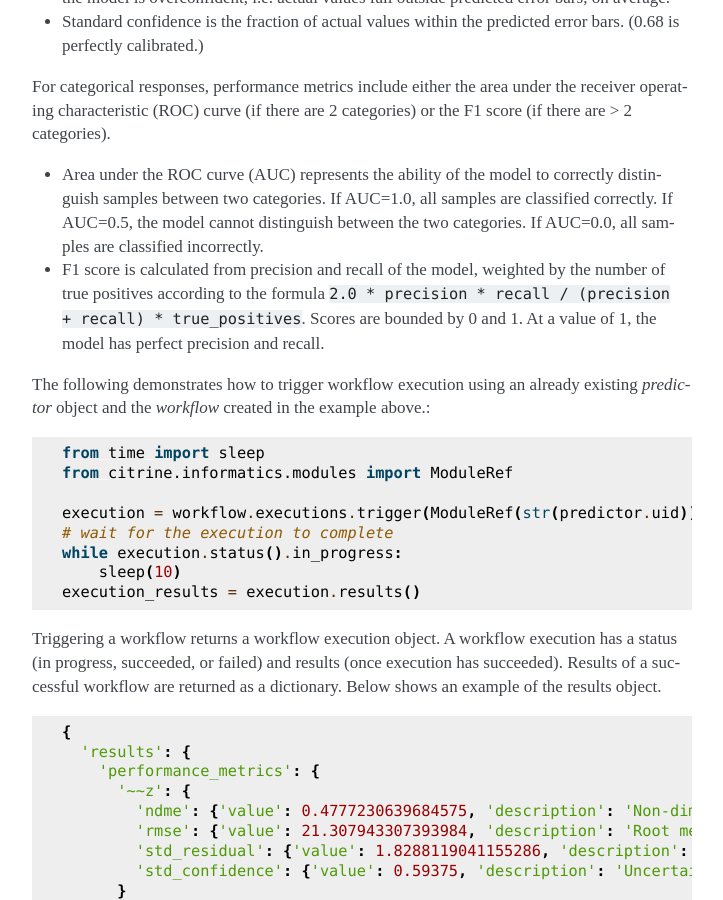
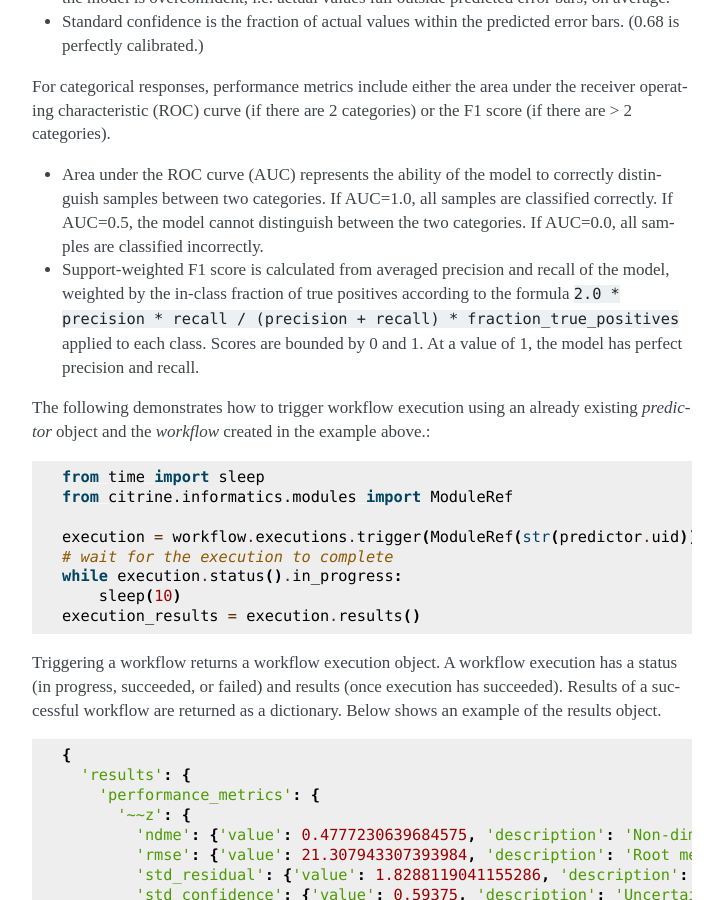
Before and after one commit to CitrineInformatics/citrine-python, a Sphinx documentation site: the page built from docs/source/workflows/performance_workflows.rst, in a window 1280 px wide and 900 px high, scrolled down 1865 px. Shown: the whole window, without its empty margins (388-1111 px from the left). Built offline with Sphinx 7.4.7, drawn with Linux system fonts in a browser that asks for light colours.

Commit message:
Fix F1 definition

```diff
--- a/docs/source/workflows/performance_workflows.rst
+++ b/docs/source/workflows/performance_workflows.rst
@@ -82,7 +82,7 @@
    If AUC=1.0, all samples are classified correctly.
    If AUC=0.5, the model cannot distinguish between the two categories.
    If AUC=0.0, all samples are classified incorrectly.
--  F1 score is calculated from precision and recall of the model, weighted by the number of true positives according to the formula ``2.0 * precision * recall / (precision + recall) * true_positives``.
+-  Support-weighted F1 score is calculated from averaged precision and recall of the model, weighted by the in-class fraction of true positives according to the formula ``2.0 * precision * recall / (precision + recall) * fraction_true_positives`` applied to each class.
    Scores are bounded by 0 and 1. At a value of 1, the model has perfect precision and recall.
 
 The following demonstrates how to trigger workflow execution using an already existing `predictor` object and the `workflow` created in the example above.:
```
